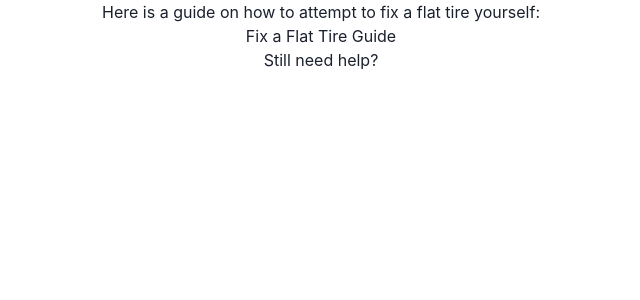
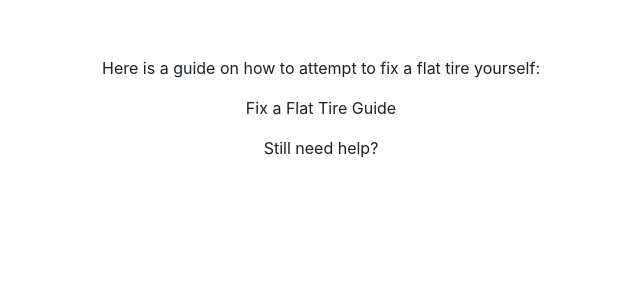
Before and after one commit to Anthony-Huang-03/HelloWorldRepo, a React (Create React App) app in the folder client/: page /Guide in a window 1280 px wide. Shown: the top 300 px of the page, without its empty margins (319-959 px from the left). Built offline with nearby package versions, Linux system fonts and the light colour scheme.

Commit message:
Update Guide.js
made Guide use default chakra ui components

```diff
--- a/client/src/pages/Guide.js
+++ b/client/src/pages/Guide.js
@@ -1,29 +1,26 @@
 import React from "react";
-import { Link } from "react-router-dom"; // Import Link from react-router-dom
+import { Link as RouterLink } from "react-router-dom";
+import { Box, Text, Link, VStack } from "@chakra-ui/react";
 
 const Guide = () => {
     return (
-        <div>
-            <div>
-                <p>Here is a guide on how to attempt to fix a flat tire yourself:</p>
-                <a
-                    href="https://example.com/your-guide-link" // Replace this URL with your actual link
+        <Box p="4">
+            <VStack align="center" spacing="4" mt="10">
+                <Text>Here is a guide on how to attempt to fix a flat tire yourself:</Text>
+                <Link
+                    href="https://www.amfam.com/resources/articles/on-the-road/11-steps-to-fix-a-flat-tire"
                     target="_blank"
                     rel="noopener noreferrer"
                 >
                     Fix a Flat Tire Guide
-                </a>
-            </div>
+                </Link>
 
-            {/* Bottom Link for more help */}
-            <div>
-                <Link
-                    to="/VictimMap" // Adjust this path based on your routing setup
-                >
+                {/* Bottom Link for more help */}
+                <Link as={RouterLink} to="/VictimMap">
                     Still need help?
                 </Link>
-            </div>
-        </div>
+            </VStack>
+        </Box>
     );
 };
 
```
